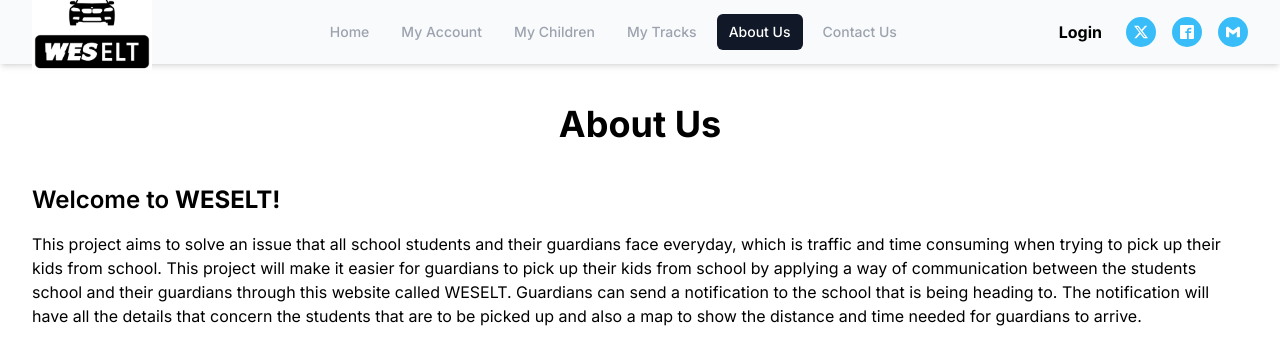
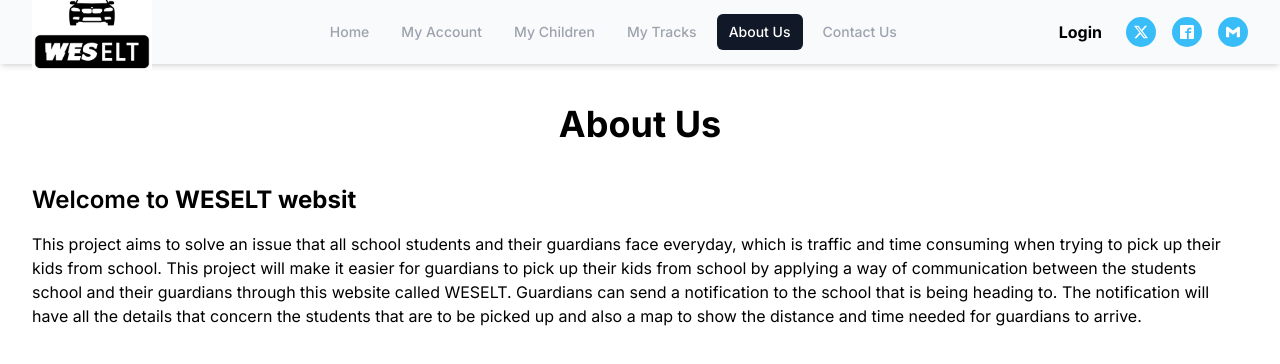
Before and after one commit to Walid3tb/amazon_clone, a Next.js app: page /about in a window 1280 px wide. Shown: the top 364 px of the page. Built offline with nearby package versions, Linux system fonts and the light colour scheme.

Commit message:
Update page.tsx

```diff
--- a/app/about/page.tsx
+++ b/app/about/page.tsx
@@ -4,7 +4,7 @@ const About = (props: Props) => {
   return (
     <div className="mx-auto max-w-7xl px-2 sm:px-6 lg:px-8">
       <h1 className="text-4xl text-center my-10 font-bold">About Us</h1>
-      <h2 className="text-2xl font-semibold mb-4">Welcome to <span className="font-bold">WESELT!</span></h2>
+      <h2 className="text-2xl font-semibold mb-4">Welcome to <span className="font-bold">WESELT websit</span></h2>
       <h3>
         This project aims to solve an issue that all school students and their
         guardians face everyday, which is traffic and time consuming when trying
```
